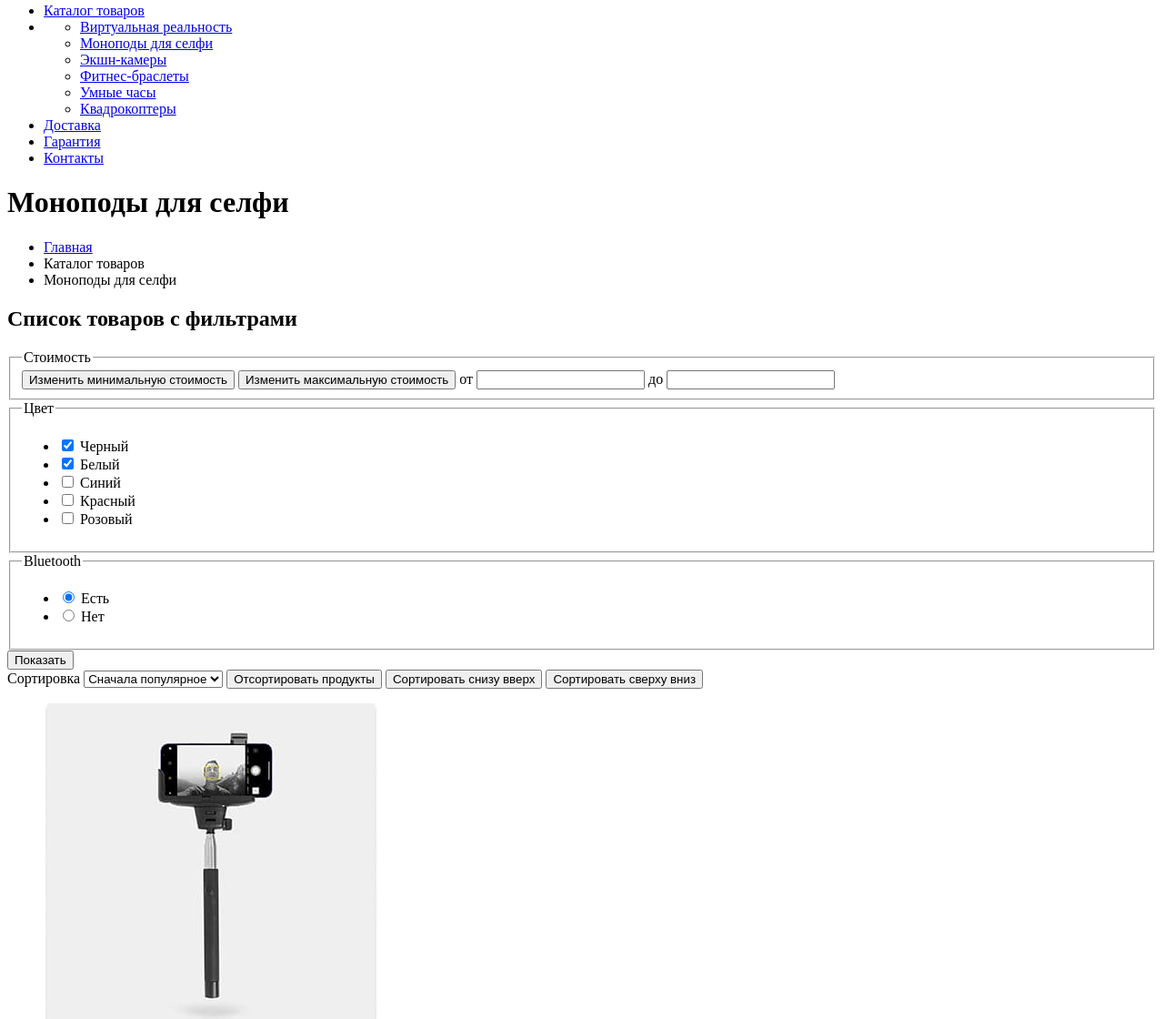
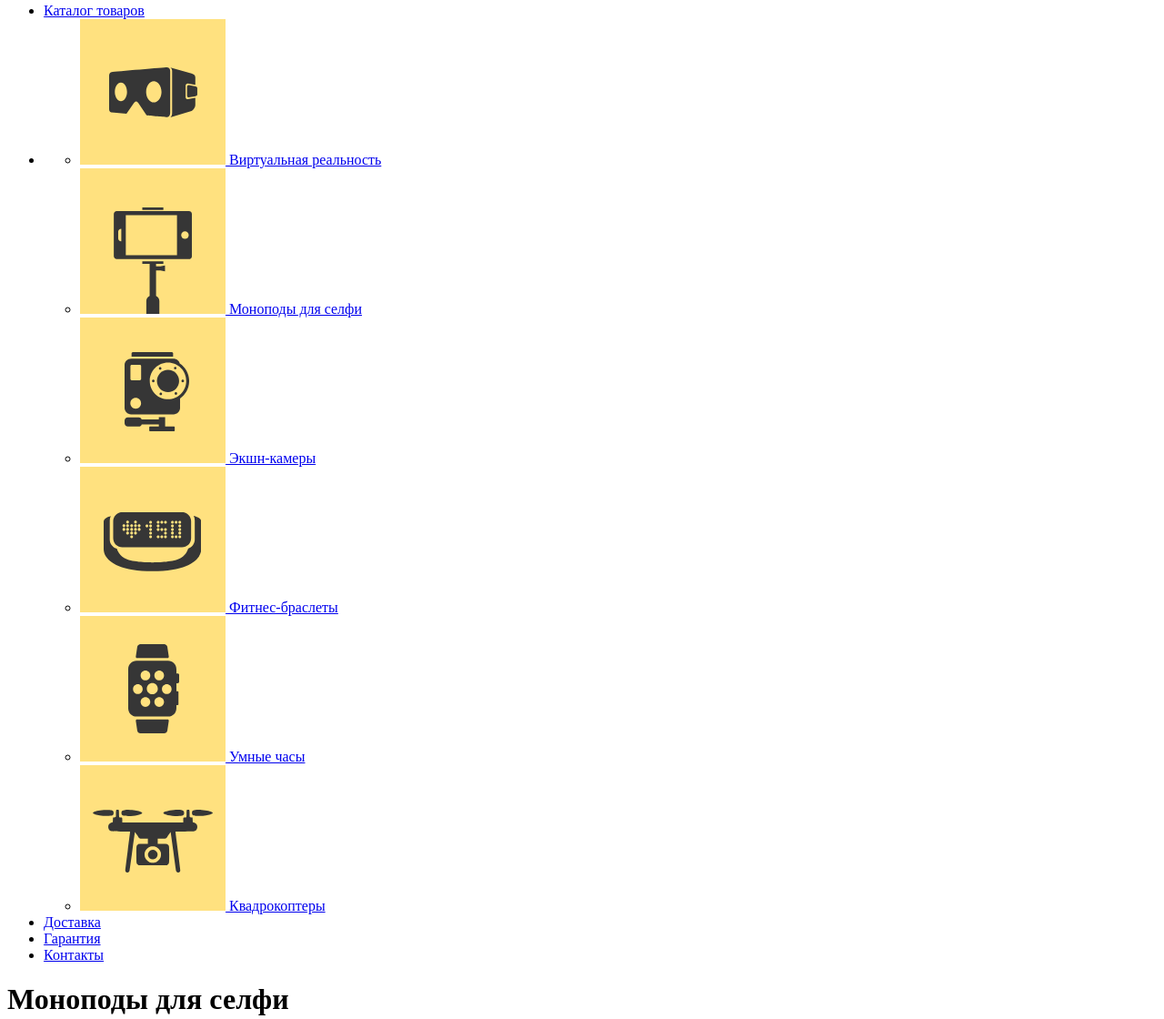
Before and after one commit to thisoneis4pizza/18481-device-32, a plain HTML site: page catalog.html in a window 1280 px wide. Shown: the part 152-1272 px from the top of the page at 91% size. Drawn offline with Linux system fonts and the light colour scheme.

Commit message:
Основные картинки добавлены
Добавлены картинки основные

```diff
--- a/catalog.html
+++ b/catalog.html
@@ -33,26 +33,42 @@
             <li class="navigation-submenu">
               <ul class="navigation-inside">
                 <li class="navigation-inside-item">
-                  <a href="#">Виртуальная реальность</a>
+                  <a href="#">
+                    <img src="img/temporary-images/vr-temp-cat.svg" width="160" height="160" alt="Маска виртуальной реальности">
+                    <span class="navigation-submenu-link">Виртуальная реальность</span>
+                  </a>
                 </li>
                 <li class="navigation-inside-item">
-                  <a href="#">Моноподы для cелфи</a>
+                  <a href="#">
+                    <img src="img/temporary-images/monopods-temp-cat.svg" width="160" height="160" alt="Селфи палка">
+                    <span class="navigation-submenu-link">Моноподы для cелфи</span>
+                  </a>
                 </li>
                 <li class="navigation-inside-item">
-                  <a href="#">Экшн-камеры</a>
+                  <a href="#">
+                    <img src="img/temporary-images/action-cameras-temp-cat.svg" width="160" height="160" alt="Экшн камера">
+                    <span class="navigation-submenu-link">Экшн-камеры</span>
+                  </a>
+                </li>
+                <li class="navigation-inside-item">
+                  <a href="#">
+                    <img src="img/temporary-images/fitness-temp-cat.svg" width="160" height="160" alt="Фитнес браслет">
+                    <span class="navigation-submenu-link">Фитнес-браслеты</span>
+                  </a>
+                </li>
+                <li class="navigation-inside-item">
+                  <a href="#">
+                    <img src="img/temporary-images/smartwatch-temp-cat.svg" width="160" height="160" alt="Умные часы">
+                    <span class="navigation-submenu-link">Умные часы</span>
+                  </a>
                 </li>
               </ul>
               <ul class="navigation-inside">
                 <li class="navigation-inside-item">
-                  <a href="#">Фитнес-браслеты</a>
-                </li>
-                <li class="navigation-inside-item">
-                  <a href="#">Умные часы</a>
-                </li>
-              </ul>
-              <ul class="navigation-inside">
-                <li class="navigation-inside-item">
-                  <a href="#">Квадрокоптеры</a>
+                  <a href="#">
+                    <img src="img/temporary-images/copters-temp-cat.svg" width="160" height="160" alt="Коптер">
+                    <span class="navigation-submenu-link">Квадрокоптеры</span>
+                  </a>
                 </li>
               </ul>
             </li>
@@ -252,7 +268,7 @@
     <footer class="page-footer">
       <section class="footer-address">
         <h2 class="visually-hidden">Адрес</h2>
-        <img class="footer-contacts-logo" src="" alt="Логотип магазина «Девайс»">
+        <img class="footer-contacts-logo" src="img/device-footer-logo.svg" width="145" height="36" alt="Логотип магазина «Девайс»">
         <address class="footer-contacts-address">
           <p class="about-text">Санкт-Петербург, набережная реки Карповки, 5, литера П.</p>
         </address>
@@ -295,7 +311,7 @@
           <a href="tel:+78128121212">Тел.: +7 (812) 812-12-12</a>
         </address>
         <a href="https://htmlacademy.ru/" class="footer-html-academy-link">
-          <img src="" alt="Логотип HTML Академии" class="footer-html-academy-logo">
+          <img src="img/htmlacademy.svg" width="115" height="34" alt="Логотип HTML Академии" class="footer-html-academy-logo">
         </a>
       </section>
     </footer>
```
Also changed, not shown: index.html (+4 -2 lines).
